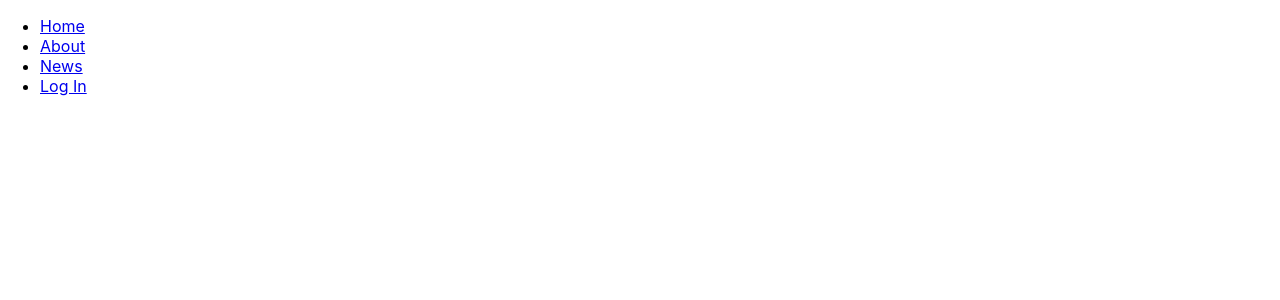
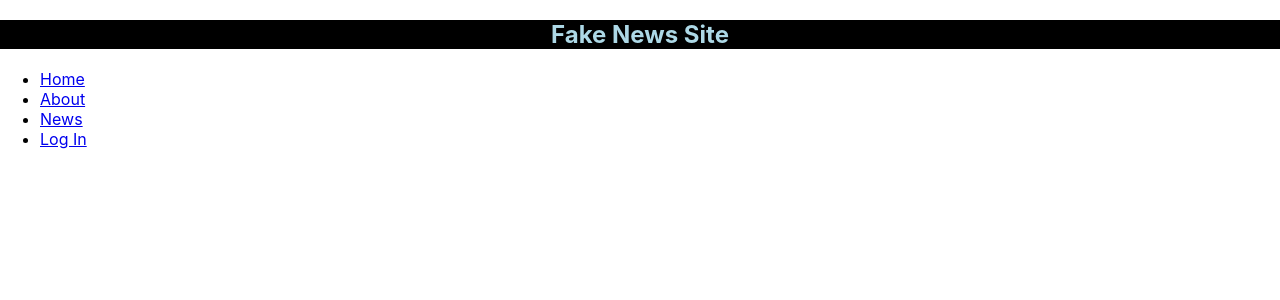
Before and after one commit to JS-goose/fake_news_react, a React (Create React App) app: page / in a window 1280 px wide. Shown: the top 300 px of the page. Built offline with nearby package versions, Linux system fonts and the light colour scheme.

Commit message:
added title to header

```diff
--- a/src/components/layout/Header.js
+++ b/src/components/layout/Header.js
@@ -4,6 +4,7 @@ export default function Header() {
   return (
     <header>
       <nav id="navbar">
+      <h1>Fake News Site</h1>
         <ul>
           <li className="nav-links">
             <a href="#home">Home</a>
```
